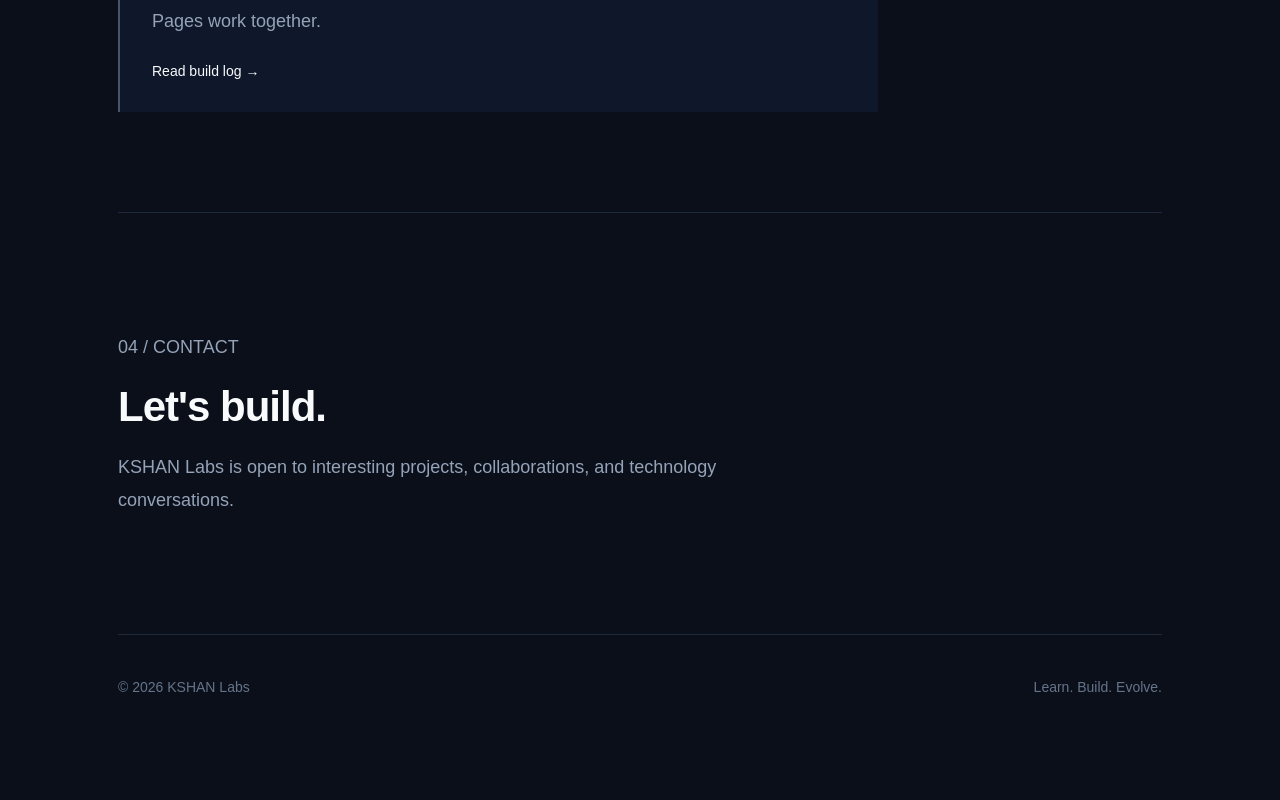
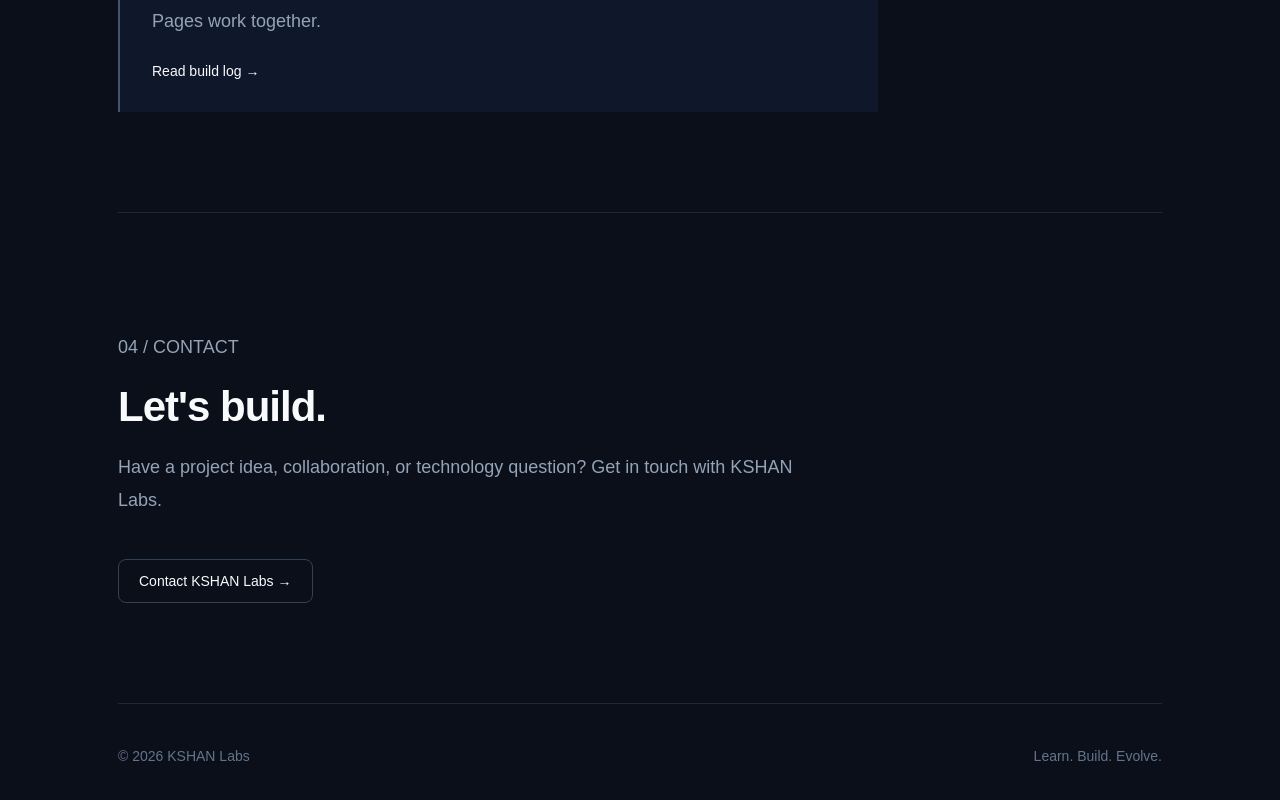
Before and after one commit to Kshan-Labs/kshan-labs-website, a React (Vite) app: page / in a window 1280 px wide. Shown: the part 2296-3096 px from the top of the page. Before the commit the page ends 3055 px from the top, so only its background shows below. Built offline with nearby package versions, Linux system fonts and the light colour scheme.

Commit message:
Improve contact section

```diff
--- a/src/App.jsx
+++ b/src/App.jsx
@@ -90,14 +90,19 @@
 </section>
 
       <section id="contact">
-        <p>04 / CONTACT</p>
-        <h2>Let's build.</h2>
+  <p>04 / CONTACT</p>
 
-        <p>
-          KSHAN Labs is open to interesting projects,
-          collaborations, and technology conversations.
-        </p>
-      </section>
+  <h2>Let's build.</h2>
+
+  <p>
+    Have a project idea, collaboration, or technology question?
+    Get in touch with KSHAN Labs.
+  </p>
+
+  <a className="contact-button" href="mailto:YOUR-KSHAN-LABS-EMAIL">
+    Contact KSHAN Labs →
+  </a>
+</section>
 
       <footer>
         <p>© 2026 KSHAN Labs</p>
--- a/src/index.css
+++ b/src/index.css
@@ -317,3 +317,23 @@
 .journal-card a:hover {
   text-decoration: underline;
 }
+
+.contact-button {
+  display: inline-block;
+  margin-top: 25px;
+  padding: 13px 20px;
+
+  border: 1px solid #334155;
+  border-radius: 8px;
+
+  color: #f8fafc;
+  text-decoration: none;
+  font-size: 14px;
+
+  transition: 0.2s ease;
+}
+
+.contact-button:hover {
+  background: #ffffff;
+  color: #0b0f19;
+}
```
